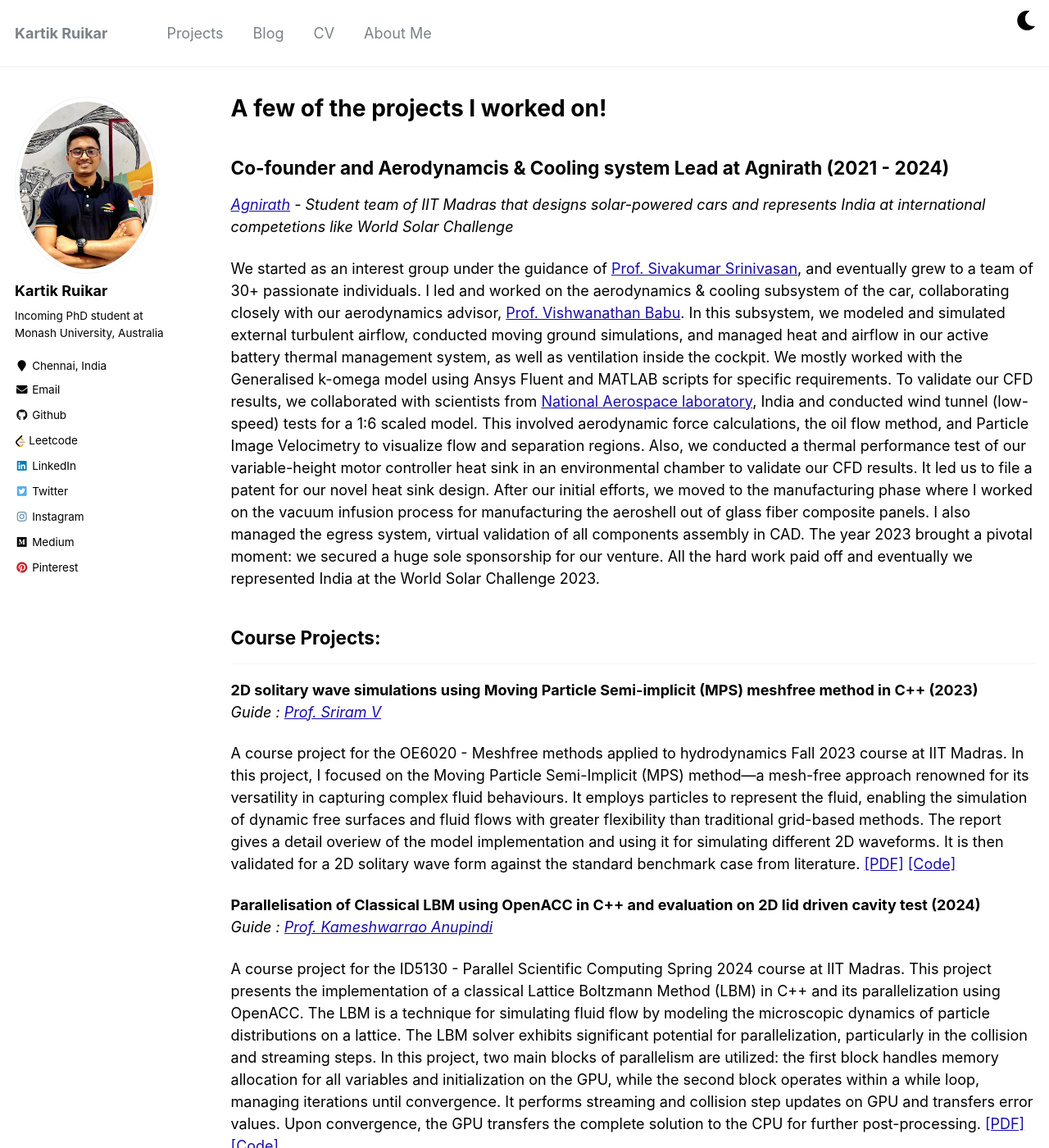
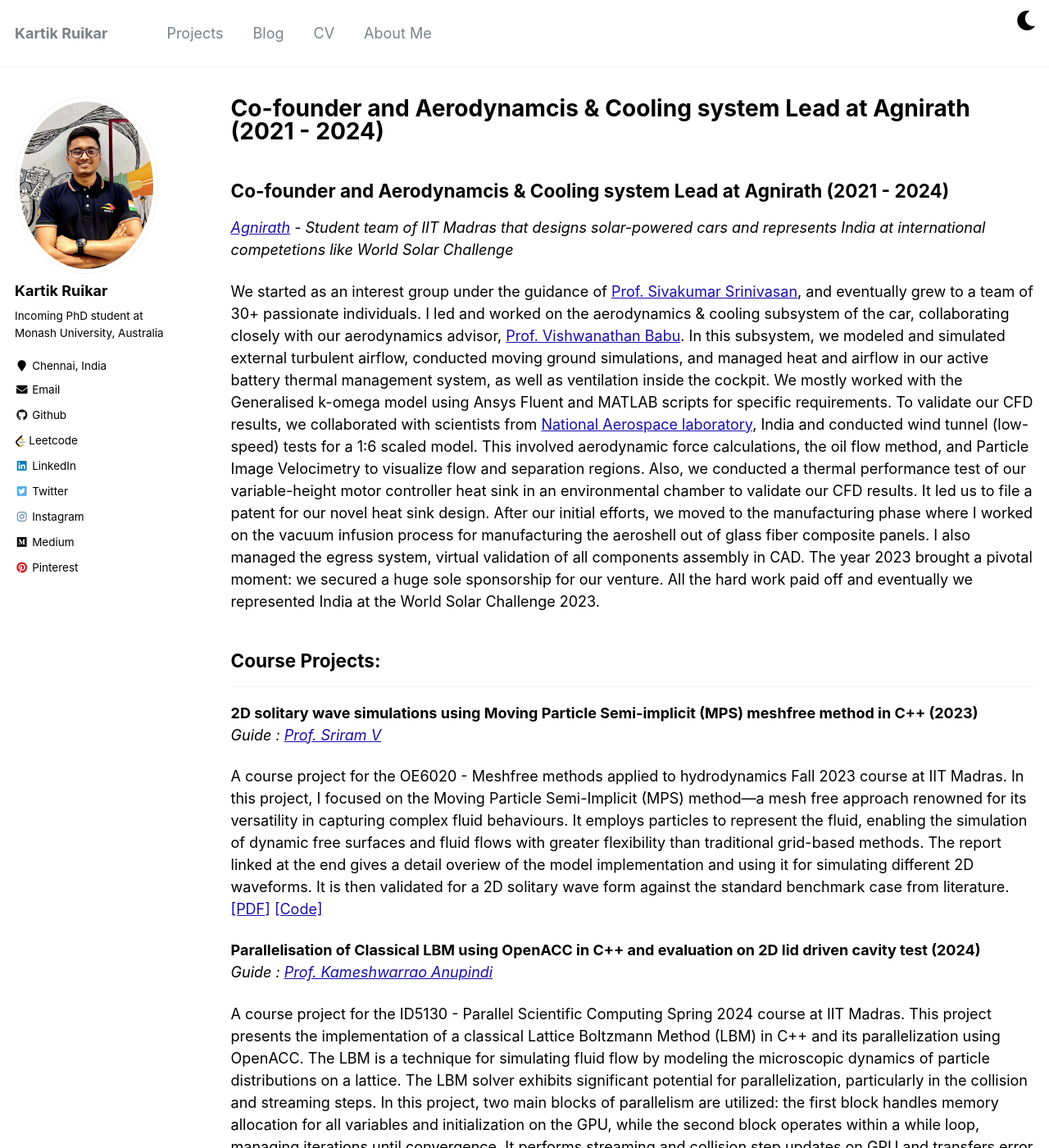
Before and after one commit to Kartik2605/Kartik2605.github.io, a Jekyll site: the page built from _pages/project.md, in a window 1280 px wide and 1400 px high. Shown: the whole window at 82% size. Built offline with Jekyll 4.4.1, drawn with Linux system fonts in a browser that asks for light colours; our own code applies the rules of GitHub Pages for plain Markdown files.

Commit message:
making changes in projects 4

```diff
--- a/_pages/project.md
+++ b/_pages/project.md
@@ -1,6 +1,6 @@
 ---
 layout: archive
-title: "A few of the projects I worked on!"
+title: ##"A few of the projects I worked on!"
 permalink: /project/
 author_profile: true
 redirect_from:
@@ -17,7 +17,7 @@ We started as an interest group under the guidance of [Prof. Sivakumar Srinivasa
 **2D solitary wave simulations using Moving Particle Semi-implicit (MPS) meshfree method in C++ (2023)**
 *Guide : [Prof. Sriram V](https://home.iitm.ac.in/vsriram/)*
 
-A course project for the OE6020 - Meshfree methods applied to hydrodynamics Fall 2023 course at IIT Madras. In this project, I focused on the Moving Particle Semi-Implicit (MPS) method—a mesh-free approach renowned for its versatility in capturing complex fluid behaviours. It employs particles to represent the fluid, enabling the simulation of dynamic free surfaces and fluid flows with greater flexibility than traditional grid-based methods. The report gives a detail overiew of the model implementation and using it for simulating different 2D waveforms. It is then validated for a 2D solitary wave form against the standard benchmark case from literature. [[PDF]](https://github.com/Kartik2605/2D-Wave-simulation-using-Moving-Particle-Implicit-method/blob/main/Report.pdf) [[Code]](https://github.com/Kartik2605/2D-Wave-simulation-using-Moving-Particle-Implicit-method)
+A course project for the OE6020 - Meshfree methods applied to hydrodynamics Fall 2023 course at IIT Madras. In this project, I focused on the Moving Particle Semi-Implicit (MPS) method—a mesh free approach renowned for its versatility in capturing complex fluid behaviours. It employs particles to represent the fluid, enabling the simulation of dynamic free surfaces and fluid flows with greater flexibility than traditional grid-based methods. The report linked at the end gives a detail overiew of the model implementation and using it for simulating different 2D waveforms. It is then validated for a 2D solitary wave form against the standard benchmark case from literature. [[PDF]](https://github.com/Kartik2605/2D-Wave-simulation-using-Moving-Particle-Implicit-method/blob/main/Report.pdf) [[Code]](https://github.com/Kartik2605/2D-Wave-simulation-using-Moving-Particle-Implicit-method)
 
 **Parallelisation of Classical LBM using OpenACC in C++ and evaluation on 2D lid driven cavity test (2024)**
 *Guide : [Prof. Kameshwarrao Anupindi](https://home.iitm.ac.in/kanupindi/)*
```
